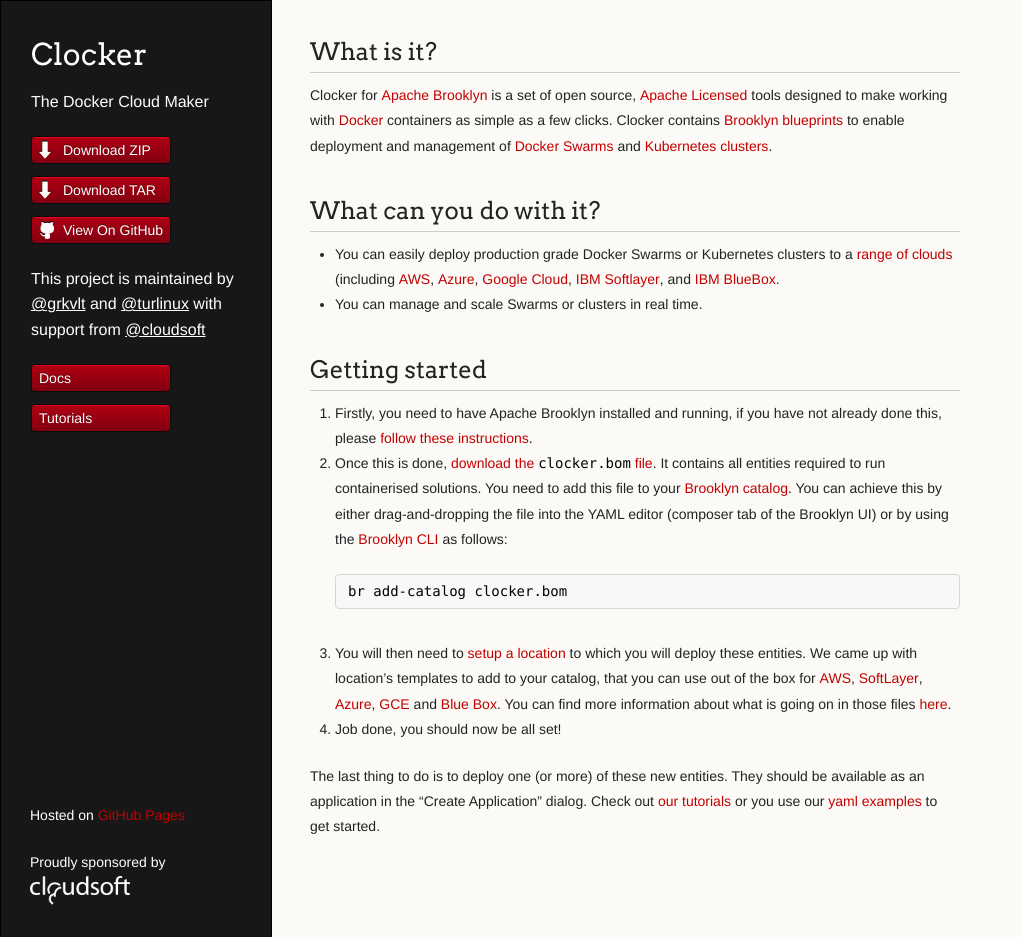
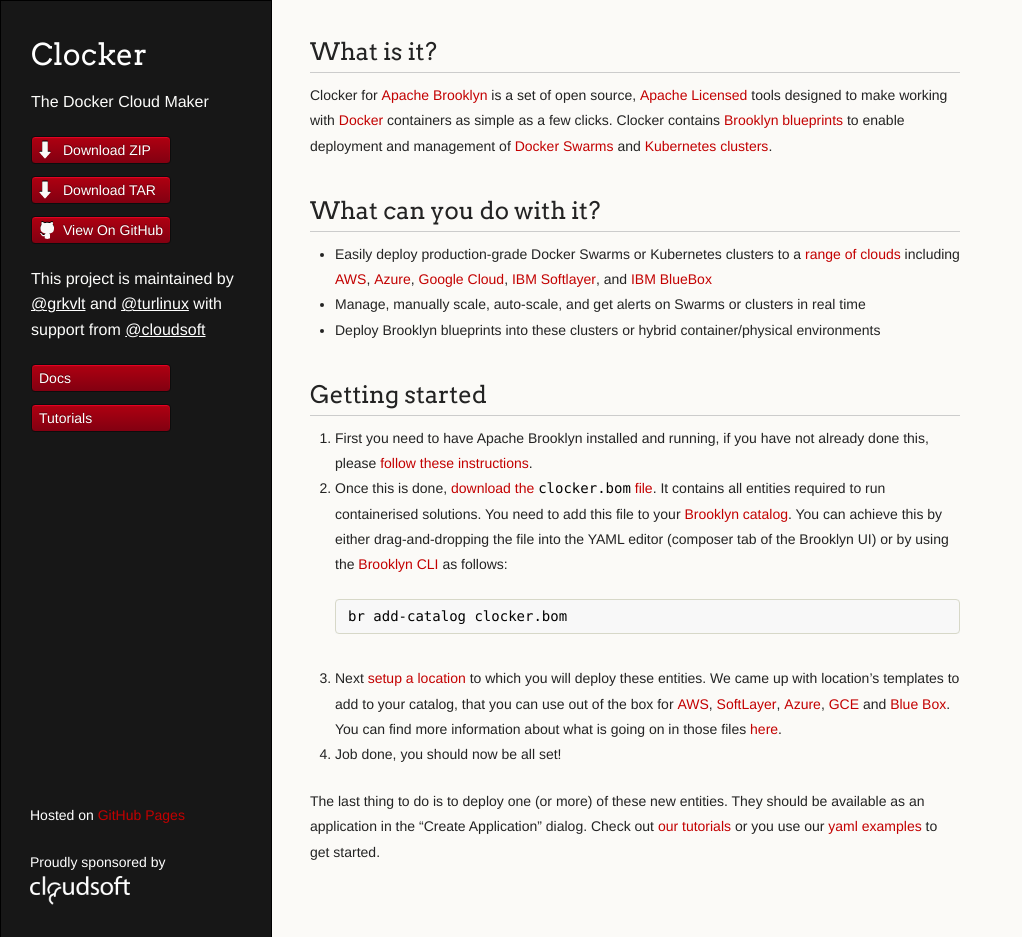
Before and after one commit to brooklyncentral/clocker2, a Jekyll site: the page built from index.md, in a window 1280 px wide and 937 px high. Shown: the whole window, without its empty margins (0-1022 px from the left). Built offline with Jekyll 4.4.1, drawn with Linux system fonts in a browser that asks for light colours.

Commit message:
Update index.md
minor language tweaks

````diff
--- a/index.md
+++ b/index.md
@@ -8,18 +8,19 @@ Clocker for [Apache Brooklyn](https://brooklyn.apache.org/) is a set of open sou
 
 ## What can you do with it?
 
-* You can easily deploy production grade Docker Swarms or Kubernetes clusters to a [range of clouds](http://brooklyn.apache.org/v/latest/ops/locations/index.html) (including [AWS](https://aws.amazon.com/), [Azure](https://azure.microsoft.com), [Google Cloud](https://cloud.google.com/), [IBM Softlayer](http://www.softlayer.com/), and [IBM BlueBox](https://www.blueboxcloud.com/).
-* You can manage and scale Swarms or clusters in real time.
+* Easily deploy production-grade Docker Swarms or Kubernetes clusters to a [range of clouds](http://brooklyn.apache.org/v/latest/ops/locations/index.html) including [AWS](https://aws.amazon.com/), [Azure](https://azure.microsoft.com), [Google Cloud](https://cloud.google.com/), [IBM Softlayer](http://www.softlayer.com/), and [IBM BlueBox](https://www.blueboxcloud.com/)
+* Manage, manually scale, auto-scale, and get alerts on Swarms or clusters in real time
+* Deploy Brooklyn blueprints into these clusters or hybrid container/physical environments
 
 ## Getting started
 
-1. Firstly, you need to have Apache Brooklyn installed and running, if you have not already done this, please [follow these instructions](https://brooklyn.apache.org/v/latest/start/running.html).
+1. First you need to have Apache Brooklyn installed and running, if you have not already done this, please [follow these instructions](https://brooklyn.apache.org/v/latest/start/running.html).
 2. Once this is done, [download the `clocker.bom` file](clocker.bom). It contains all entities required to run containerised solutions. You need to add this file to your [Brooklyn catalog](http://brooklyn.apache.org/v/latest/ops/catalog/index.html). You can achieve this by either drag-and-dropping the file into the YAML editor (composer tab of the Brooklyn UI) or by using the [Brooklyn CLI](https://brooklyn.apache.org/v/latest/ops/cli/index.html) as follows:
 
    ```sh
    br add-catalog clocker.bom
    ```
-3. You will then need to [setup a location](https://brooklyn.apache.org/v/latest/ops/locations/index.html) to which you will deploy these entities. We came up with location's templates to add to your catalog, that you can use out of the box for [AWS](tutorial/locations/aws-example-location.bom), [SoftLayer]((tutorial/locations/sl-example-location.bom)), [Azure](tutorial/locations/azure-example-location.bom), [GCE](tutorial/locations/gce-example-location.bom) and [Blue Box](tutorial/locations/bb-example-location.bom). You can find more information about what is going on in those files [here](tutorial/swarm-cluster.html#setup-a-cloud-location).
+3. Next [setup a location](https://brooklyn.apache.org/v/latest/ops/locations/index.html) to which you will deploy these entities. We came up with location's templates to add to your catalog, that you can use out of the box for [AWS](tutorial/locations/aws-example-location.bom), [SoftLayer]((tutorial/locations/sl-example-location.bom)), [Azure](tutorial/locations/azure-example-location.bom), [GCE](tutorial/locations/gce-example-location.bom) and [Blue Box](tutorial/locations/bb-example-location.bom). You can find more information about what is going on in those files [here](tutorial/swarm-cluster.html#setup-a-cloud-location).
 4. Job done, you should now be all set!
 
 The last thing to do is to deploy one (or more) of these new entities. They should be available as an application in the "Create Application" dialog. Check out [our tutorials](tutorials) or you use our [yaml examples](examples/swarm.yaml){:target="blank"} to get started.
````
